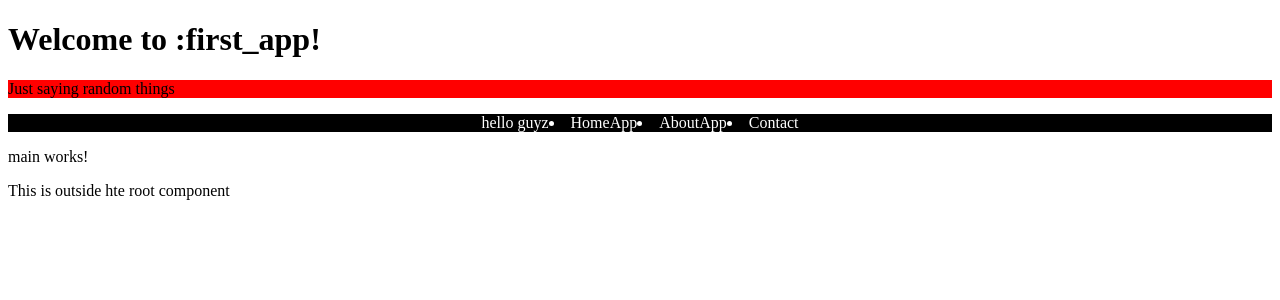
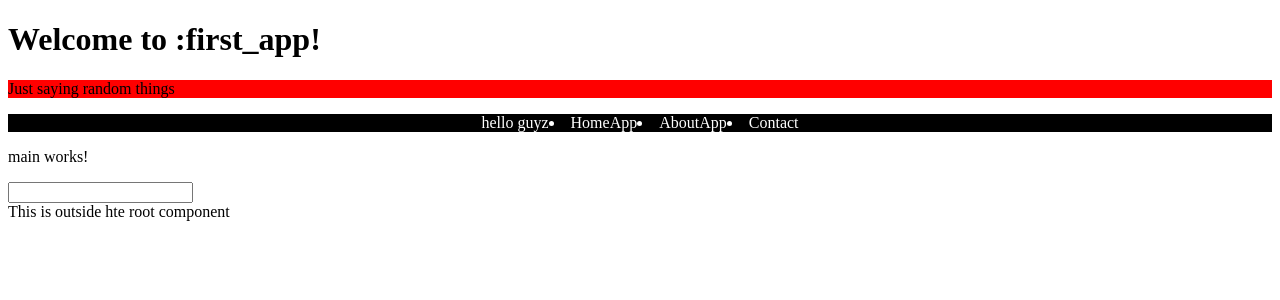
Before and after one commit to Deva-2002/First_Angular_App, an Angular app: page / in a window 1280 px wide. Shown: the top 300 px of the page. Built offline with nearby package versions, Linux system fonts and the light colour scheme.

Commit message:
event listeners

```diff
--- a/src/app/componenet/main/main.html
+++ b/src/app/componenet/main/main.html
@@ -1 +1,2 @@
 <p>main works!</p>
+<input (keydown)="keyFuction($event)">
--- a/src/app/componenet/main/main.ts
+++ b/src/app/componenet/main/main.ts
@@ -7,5 +7,7 @@ import { Component } from '@angular/core';
   styleUrl: './main.scss',
 })
 export class Main {
-
+  keyFuction(event: KeyboardEvent){
+    console.log(`the key pressed is ${event.key} key`)
+  }
 }
```
